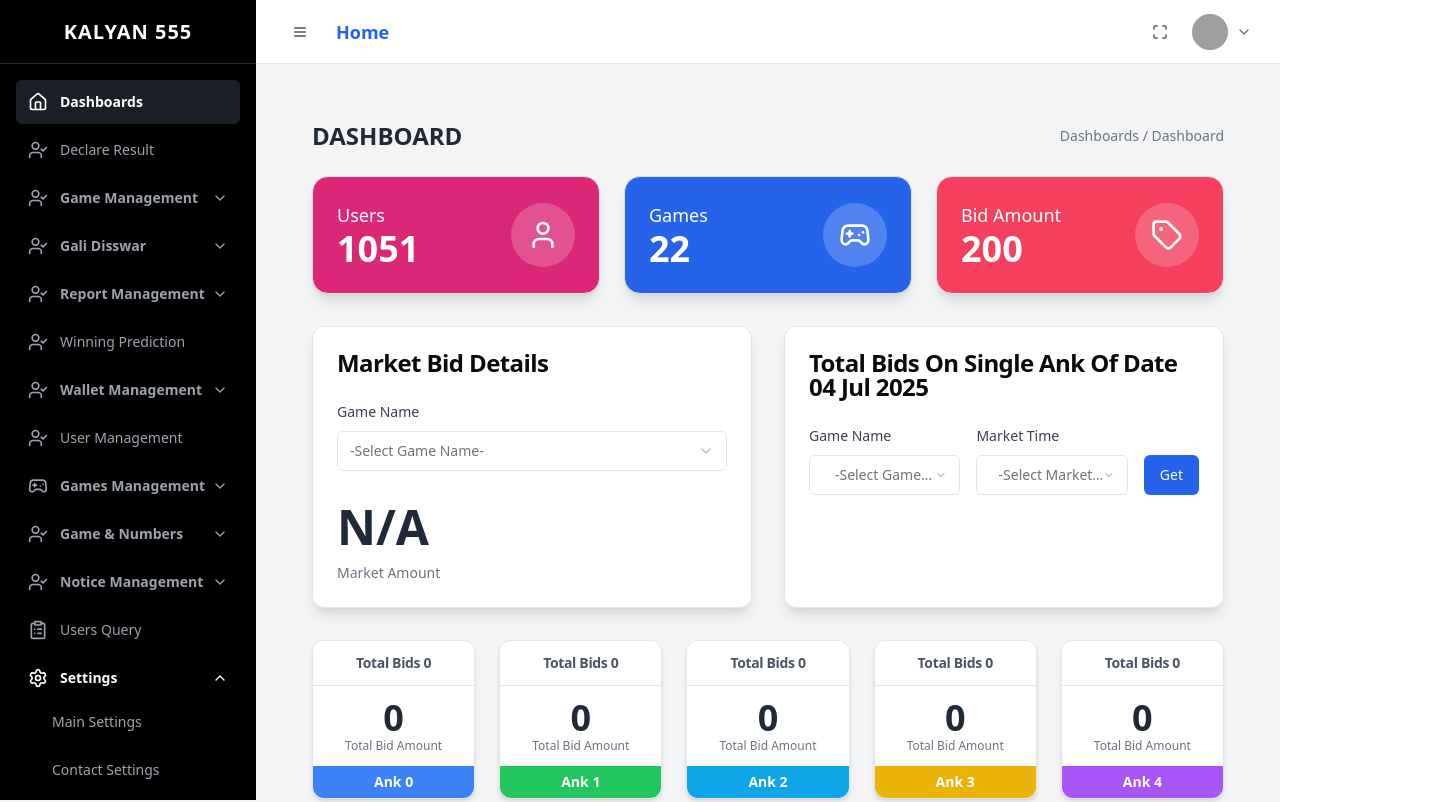
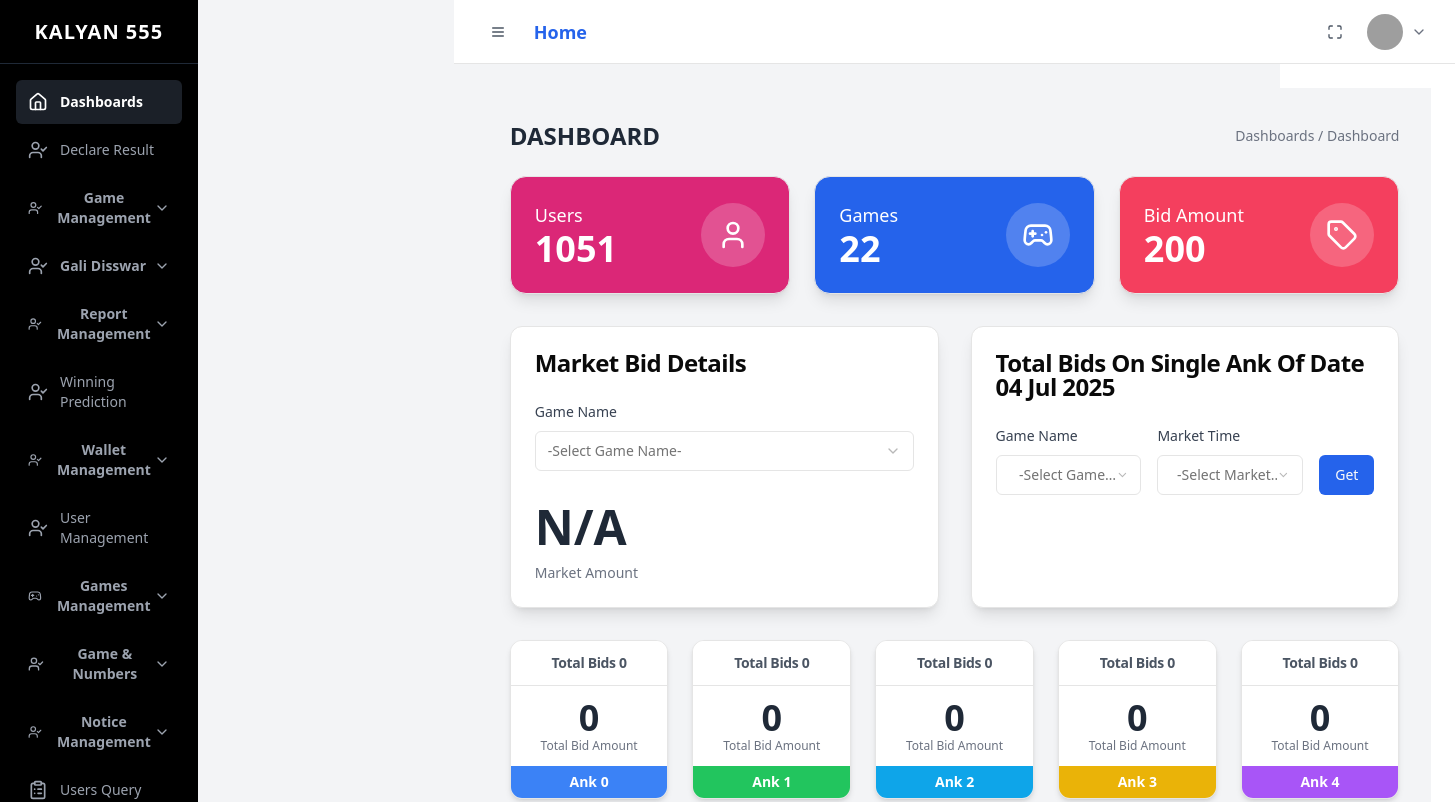
Before and after one commit to tyujjwal6/Kalyan-555, a React (Vite) app: page / in a window 1280 px wide. Shown: the top 802 px of the page, 1455 px wide, since content can reach past the window. Built offline with nearby package versions, Linux system fonts and the light colour scheme; grey boxes are pictures that could not be loaded.

Commit message:
Your some changes

```diff
--- a/src/Pages/Sidebar.jsx
+++ b/src/Pages/Sidebar.jsx
@@ -120,10 +120,29 @@ const galiDisswarLinks = [
   return (
     <aside
       className={cn(
+        // ---- START: RESPONSIVE MODIFICATIONS ----
+
+        // Base classes for mobile-first approach (fixed-position overlay)
         "fixed top-0 left-0 z-50 flex h-full w-64 flex-col bg-black text-white transition-transform duration-300 ease-in-out",
+
+        // On large screens (lg), change to a static sidebar that's part of the layout
+        "lg:relative lg:translate-x-0",
+
+        // On smaller screens, the `isOpen` prop controls visibility.
+        // On larger screens, this is overridden by `lg:translate-x-0` above,
+        // making the sidebar always visible.
         isOpen ? "translate-x-0" : "-translate-x-full"
+
+        // ---- END: RESPONSIVE MODIFICATIONS ----
       )}
     >
+      {/*
+        NOTE FOR LAYOUT:
+        For the responsive behavior to work correctly, the main content area of your application
+        should have a left padding on large screens to avoid being overlapped by this sidebar.
+        For example: <main className="lg:pl-64">...</main>
+      */}
+
       {/* Logo Section */}
       <div className="flex h-16 items-center justify-center border-b border-gray-800 px-4">
         <span className="text-xl font-bold tracking-wider text-white">KALYAN 555</span>
```
Also changed, not shown: src/Pages/Dashboard/Users.jsx (deleted).
